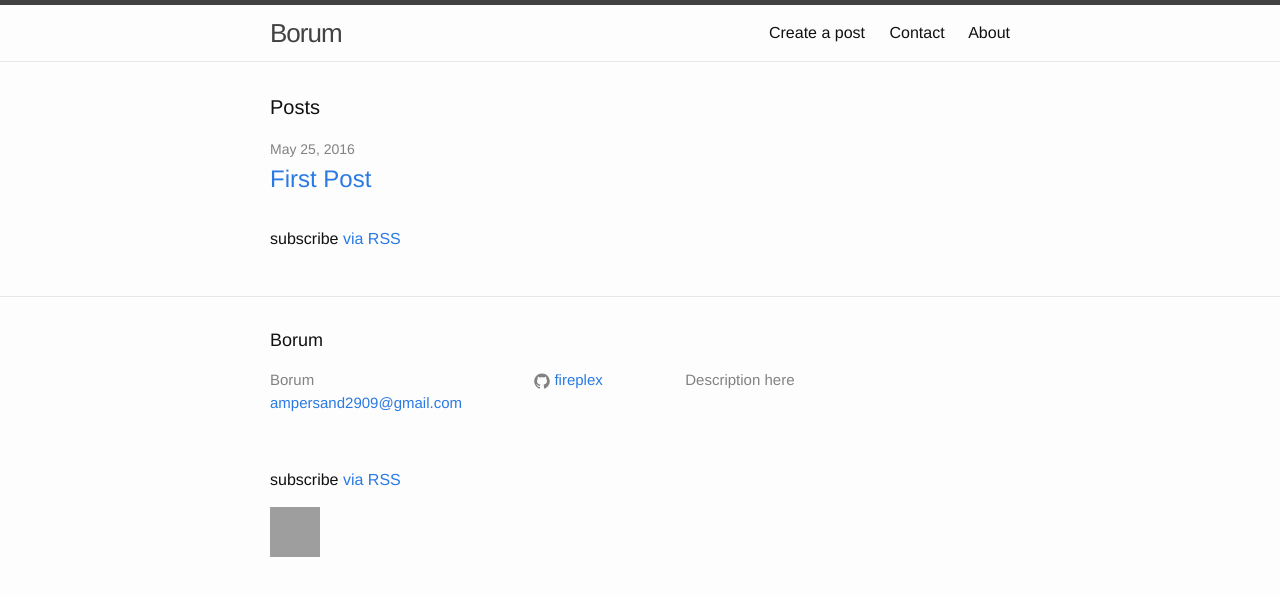
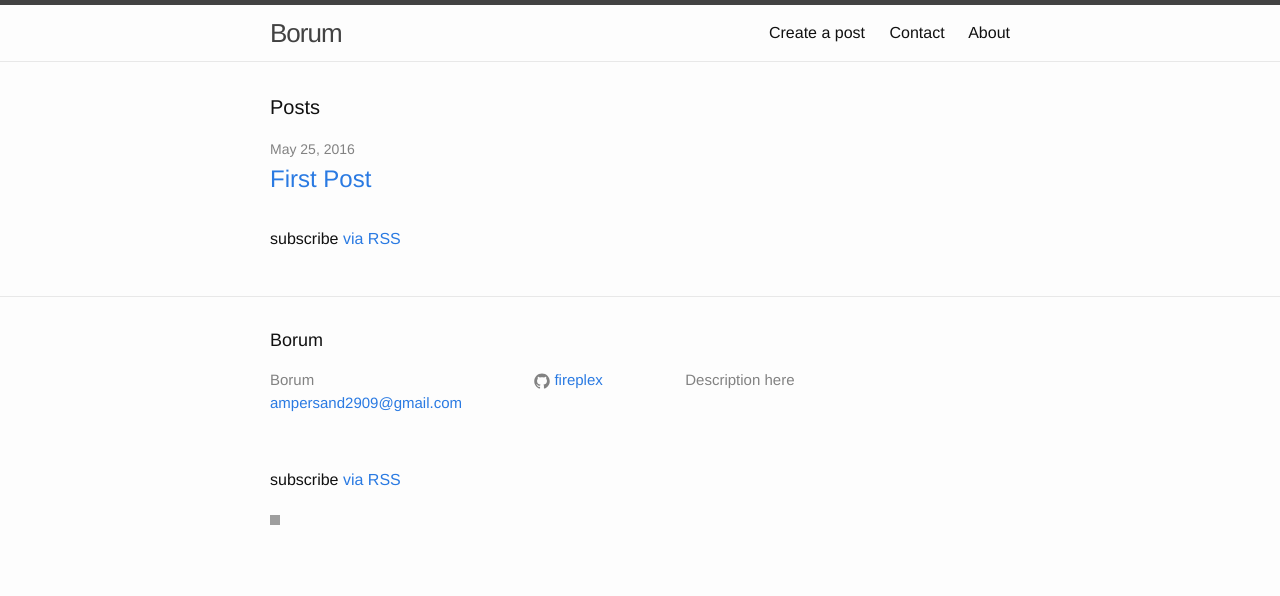
Before and after one commit to slothgamez/fireplex.github.io, a Jekyll site: the page built from index.html, in a window 1280 px wide. Shown: the top 596 px of the page. Built offline with Jekyll 4.4.1, drawn with Linux system fonts in a browser that asks for light colours; grey boxes are pictures that could not be loaded.

Commit message:
Update footer.html

```diff
--- a/_includes/footer.html
+++ b/_includes/footer.html
@@ -34,8 +34,7 @@
     </div>
 
     <br>
-    <p class="rss-subscribe">subscribe <a href="{{ "/feed.xml" | prepend: site.baseurl }}">via RSS</a></p>
-    <img src="https://github.com/fireplex/fireplex.github.io/blob/master/_includes/icon-rss.png?raw=true" width="50px" height="50px"/>
+    <p class="rss-subscribe">subscribe <a href="{{ "/feed.xml" | prepend: site.baseurl }}">via RSS</a></p><img src="https://github.com/fireplex/fireplex.github.io/blob/master/_includes/icon-rss.png?raw=true" width="10px" height="10px"/>
 
   </div>
 
```
